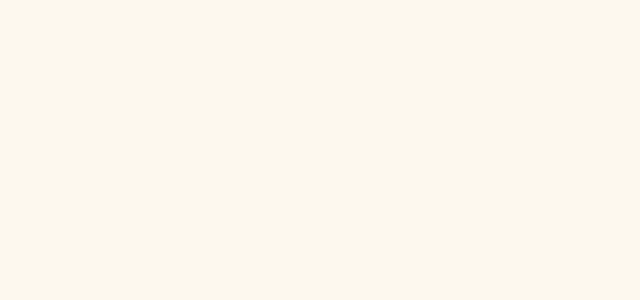
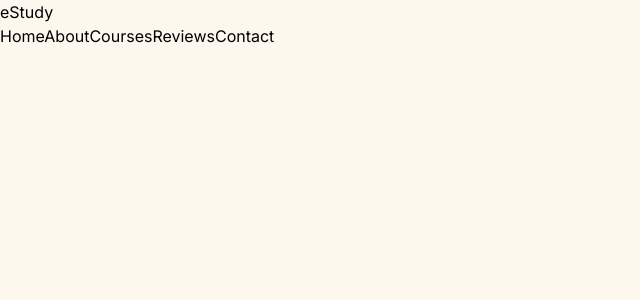
Before and after one commit to Ridwan-09/e-Study, a React (Vite) app: page / in a window 1280 px wide. Shown: the top 300 px of the page, without its empty margins (0-640 px from the left). Built offline with nearby package versions, Linux system fonts and the light colour scheme.

Commit message:
first commit

```diff
--- a/src/Components/Navbar.jsx
+++ b/src/Components/Navbar.jsx
@@ -6,13 +6,17 @@ const Navbar = () => {
         <div>
             <div>
                 <div>
-                    <Link>
-
+                    <Link to="/">
+                        eStudy
                     </Link>
                 </div>
-                <div>
-
-                </div>
+                <nav>
+                    <Link to="home" spy={true} smooth={true} duration={500}>Home</Link>
+                    <Link to="about" spy={true} smooth={true} duration={500}>About</Link>
+                    <Link to="courses" spy={true} smooth={true} duration={500}>Courses</Link>
+                    <Link to="reviews" spy={true} smooth={true} duration={500}>Reviews</Link>
+                    <Link to="contact" spy={true} smooth={true} duration={500}>Contact</Link>
+                </nav>
             </div>
         </div>
     );
```
